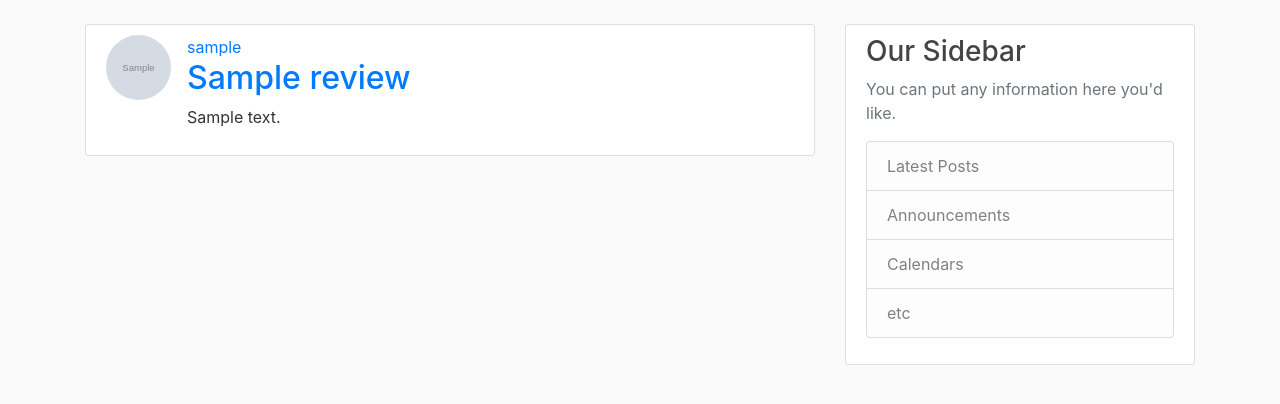
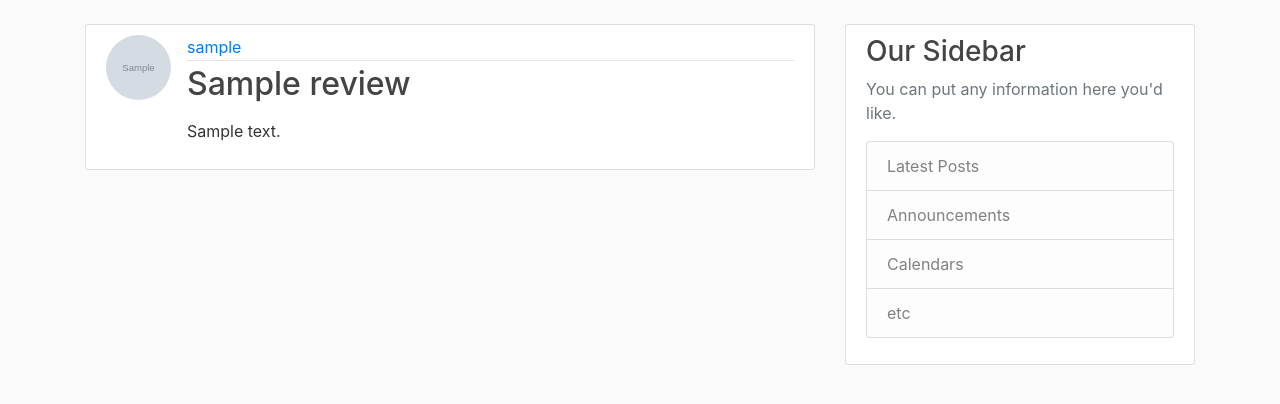
Before and after one commit to fpaul787/Reviews-App, a Django app: page /review/1/ in a window 1280 px wide. Shown: the part 56-460 px from the top of the page. Run offline with Django 3.2, Linux system fonts and the light colour scheme; tables that the repository leaves empty hold one stand-in row (values such as "Sample post"); grey boxes marked "Sample" are stand-in pictures; some libraries are stand-ins or nearby versions.

Commit message:
changed url in review-detail

```diff
--- a/reviews/templates/review_detail.html
+++ b/reviews/templates/review_detail.html
@@ -8,12 +8,12 @@ Review Detail
 <article class="media content-section">
     <img src="{{object.author.profile.image.url}}" alt="" class="rounded-circle review-img">
     <div class="media-body">
-        <div class="article-metadata">
-            <a class="mr-2" href="#">{{ object.author }}</a>
+        <div class="review-metadata">
+            <a class="mr-2" href="{% url 'user-reviews' object.author.username %}">{{ object.author }}</a>
             <small class="text-muted">{{ object.date_reviewed }}</small>
         </div>
-        <h2><a class="article-title" href="#">{{ object.title }}</a></h2>
-        <p class="article-content">{{ object.content }}</p>
+        <h2><p class="review-title" >{{ object.title }}</p></h2>
+        <p class="review-content">{{ object.content }}</p>
 
         {% if object.author == user %}
         <a class="btn btn-danger" href="{% url 'review-delete' object.id %}">Delete Review</a>
```
